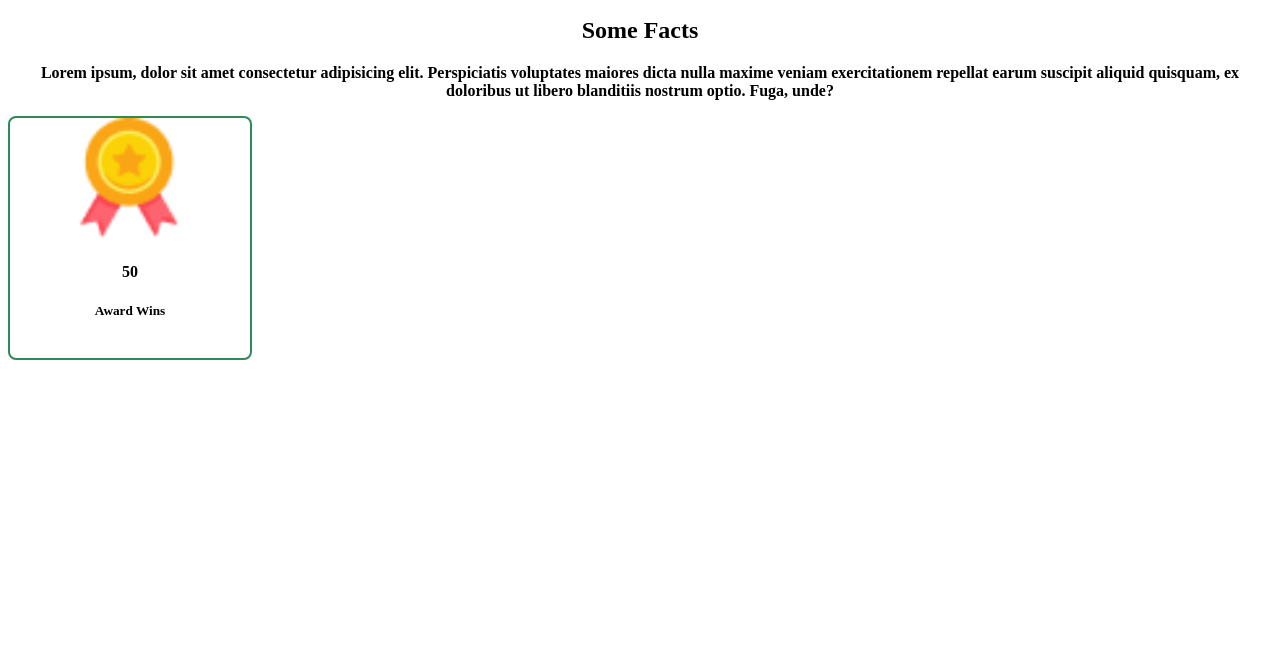
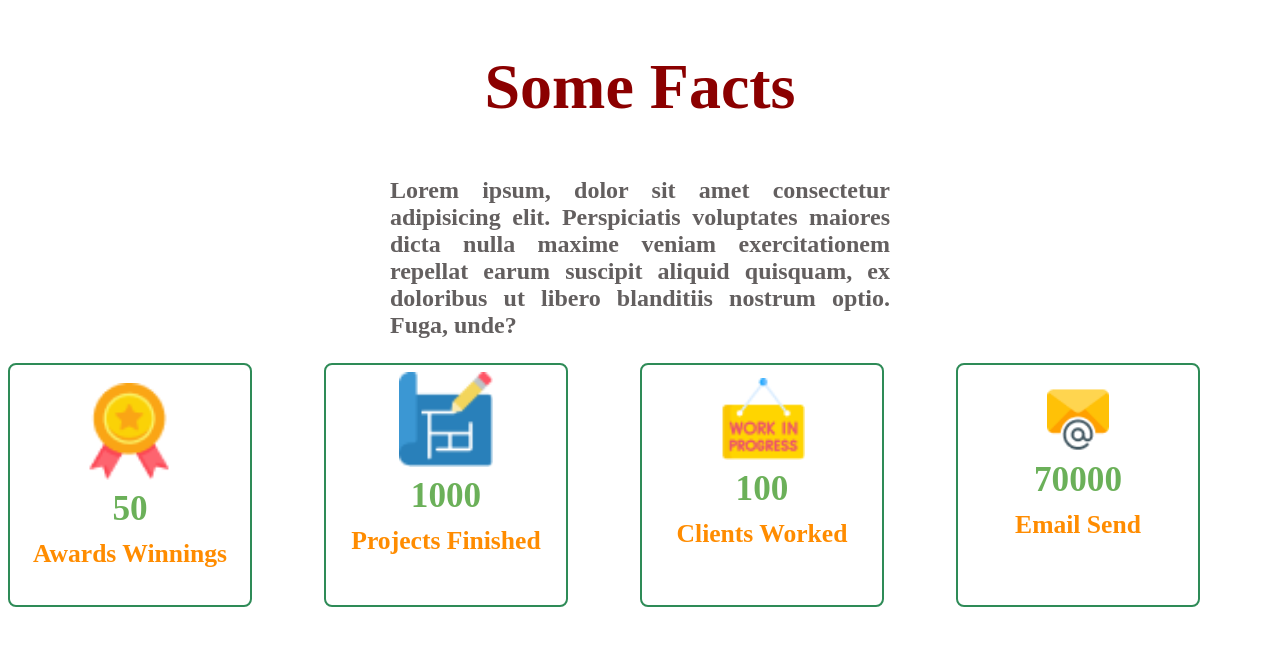
Before and after one commit to selim2066/-G3-Architects-MSR, a plain HTML site: page index.html in a window 1280 px wide. Shown: the part 1988-2633 px from the top of the page. Before the commit the page ends 2478 px from the top, so only its background shows below. Drawn offline with Linux system fonts and the light colour scheme.

Commit message:
fact and card added

```diff
--- a/index.html
+++ b/index.html
@@ -54,13 +54,49 @@
             </section>
 
             <section>
-                <h2>Some Facts</h2>
-                <p>Lorem ipsum, dolor sit amet consectetur adipisicing elit. Perspiciatis voluptates maiores dicta nulla
-                    maxime veniam exercitationem repellat earum suscipit aliquid quisquam, ex doloribus ut libero
-                    blanditiis nostrum optio. Fuga, unde?</p>
+                <div class="fhead">
+                    <h2 class="sf">Some Facts</h2>
+                    <p>Lorem ipsum, dolor sit amet consectetur adipisicing elit. Perspiciatis voluptates maiores dicta nulla
+                        maxime veniam exercitationem repellat earum suscipit aliquid quisquam, ex doloribus ut libero
+                        blanditiis nostrum optio. Fuga, unde?</p>
 
-                <center>
-                    <div class="fcontainer">
+                </div>
+
+                <div class="fcontainer">
+                    <div class="fcard display-flex">
+                        <div>
+                            <img src="images/icons/ribon.png" alt="" class="ficon">
+                            <h3 class="fnum"> 50 </h3>
+                            <h4 class="fname">Awards Winnings</h4>
+                        </div>
+                    </div>
+
+
+                    <div class="fcard display-flex">
+                        <div>
+                            <img src="images/icons/projects.png" alt="" class="icon">
+                            <h4 class="fnum">1000</h4>
+                            <h5 class="fname">Projects Finished</h5>
+                        </div>
+                    </div>
+                    <div class="fcard display-flex">
+                        <div>
+                            <img src="images/icons/customers.png" alt="" class="icon">
+                            <h4 class="fnum">100</h4>
+                            <h5 class="fname">Clients Worked</h5>
+                        </div>
+                    </div>
+                    <div class="fcard display-flex">
+                        <div>
+                            <img src="images/icons/email.png" alt="" class="icon">
+                            <h4 class="fnum">70000</h4>
+                            <h5 class="fname">Email Send</h5>
+                        </div>
+                    </div>
+                </div>
+
+
+                <!-- <div class="fcontainer">
                         <div class="display-flex">
                             <div class="fact">
                                 <img src="images/icons/ribon.png" alt="" class="icon">
@@ -84,9 +120,9 @@
                             <img src="images/icons/email.png" alt="" class="icon">
                             <h4 class="fnum">70000</h4>
                             <h5>Email Send</h5>
-                        </div> -->
-                    </div>
-                </center>
+                        </div>
+                    </div> -->
+
             </section>
 
         </center>
--- a/style.css
+++ b/style.css
@@ -149,13 +149,34 @@ img {
 
 /* some facts segment */
 
-/* .fcontainer {
+.fhead {
+    max-width: 500px;
+
+}
+
+.fhead>p {
+    font-size: 1.5rem;
+    color: rgb(99, 95, 95);
+    font-weight: 600;
+    text-align: justify;
+}
+
+.sf {
+    font-size: 4rem;
+    color: darkred;
+    font-weight: 600;
+}
+
+.fcontainer {
     display: grid;
     grid-template-columns: repeat(4, 1fr);
     margin: 10px 0;
-} */
+    justify-content: space-between;
+    max-width: 1440px;
 
-.fact {
+}
+
+.fcard {
     width: 240px;
     height: 240px;
     border: seagreen solid 2px;
@@ -164,7 +185,26 @@ img {
     align-items: center;
 }
 
-.fact>img {
+.ficon {
+    margin-top: 15px;
+}
+
+.fnum {
+    font-size: 2.2rem;
+    font-weight: 700;
+    margin-top: 5px;
+    margin-bottom: 10px;
+    color: rgba(31, 136, 5, 0.664);
+}
+
+.fname {
+    font-size: 1.6rem;
+    font-weight: 600;
+    color: darkorange;
+    margin-top: 10px;
+}
+
+.fcard>div>img {
     width: 50%;
     height: 50%;
     object-fit: cover;
@@ -174,11 +214,11 @@ img {
 
 /* media query */
 
-@media screen and (max-width: 576px) {
+@media screen and (max-width: 400px) {
 
     .navbar,
     .nlink,
-    .team {
+    .team, .fcard {
         flex-direction: column;
     }
 
@@ -186,7 +226,7 @@ img {
         margin: 10px auto;
     }
 
-    .teams-img {
+    .teams-img, .fcontainer{
         grid-template-columns: repeat(1, 1fr);
     }
 }
```
